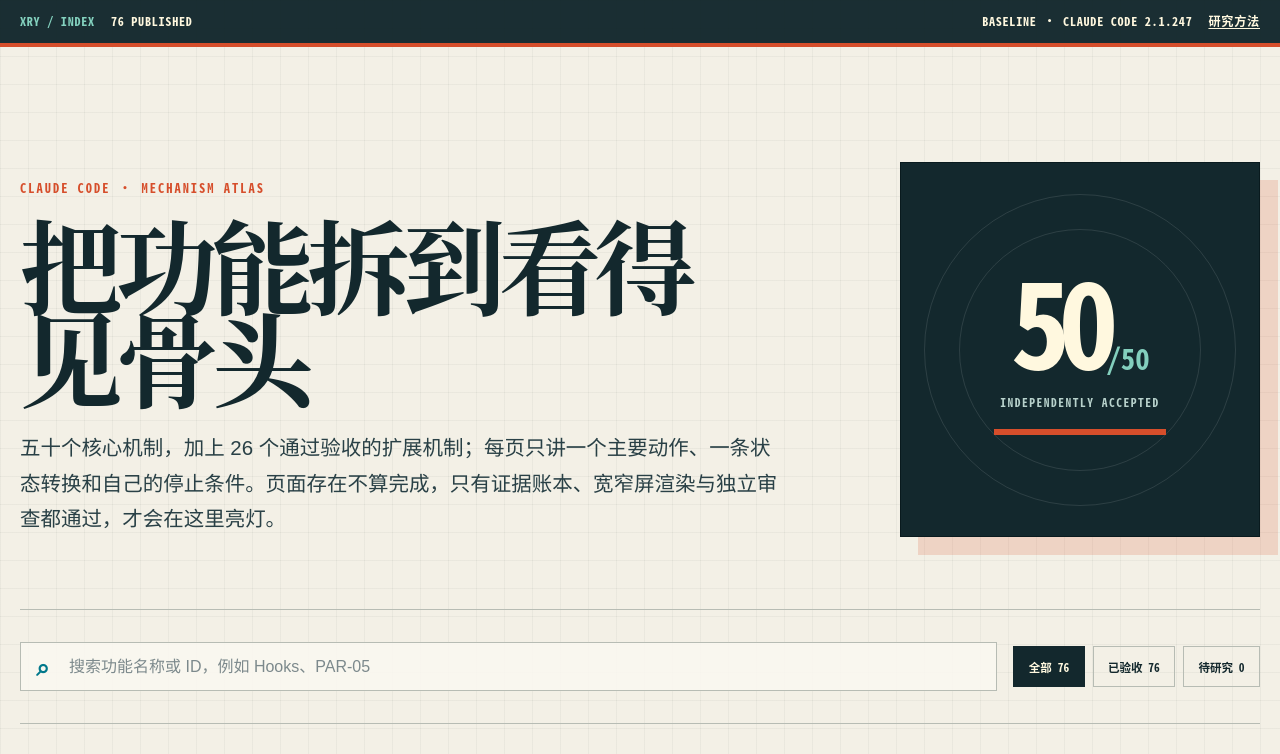
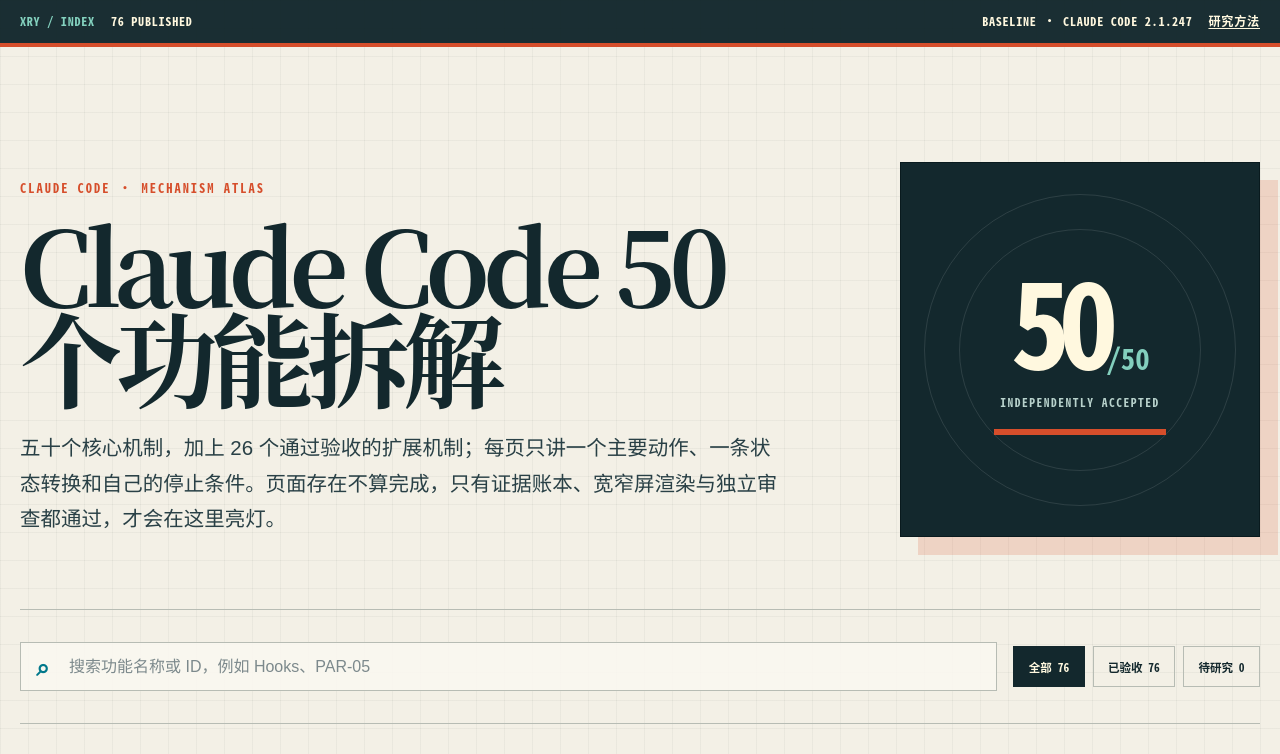
Before and after one commit to majiayu000/claude-code-xray, a plain HTML site: page site/index.html in a window 1280 px wide. Shown: the top 754 px of the page. Drawn offline with Linux system fonts and the light colour scheme.

Commit message:
docs: rename homepage feature breakdown

```diff
--- a/site/index.html
+++ b/site/index.html
@@ -202,7 +202,7 @@
     <header class="hero">
       <div>
         <p class="eyebrow">Claude Code · Mechanism Atlas</p>
-        <h1>把功能拆到看得见骨头</h1>
+        <h1>Claude Code 50 个功能拆解</h1>
         <p class="lede">五十个核心机制，加上 26 个通过验收的扩展机制；每页只讲一个主要动作、一条状态转换和自己的停止条件。页面存在不算完成，只有证据账本、宽窄屏渲染与独立审查都通过，才会在这里亮灯。</p>
       </div>
       <aside class="meter" aria-label="研究完成进度 50 / 50">
```
